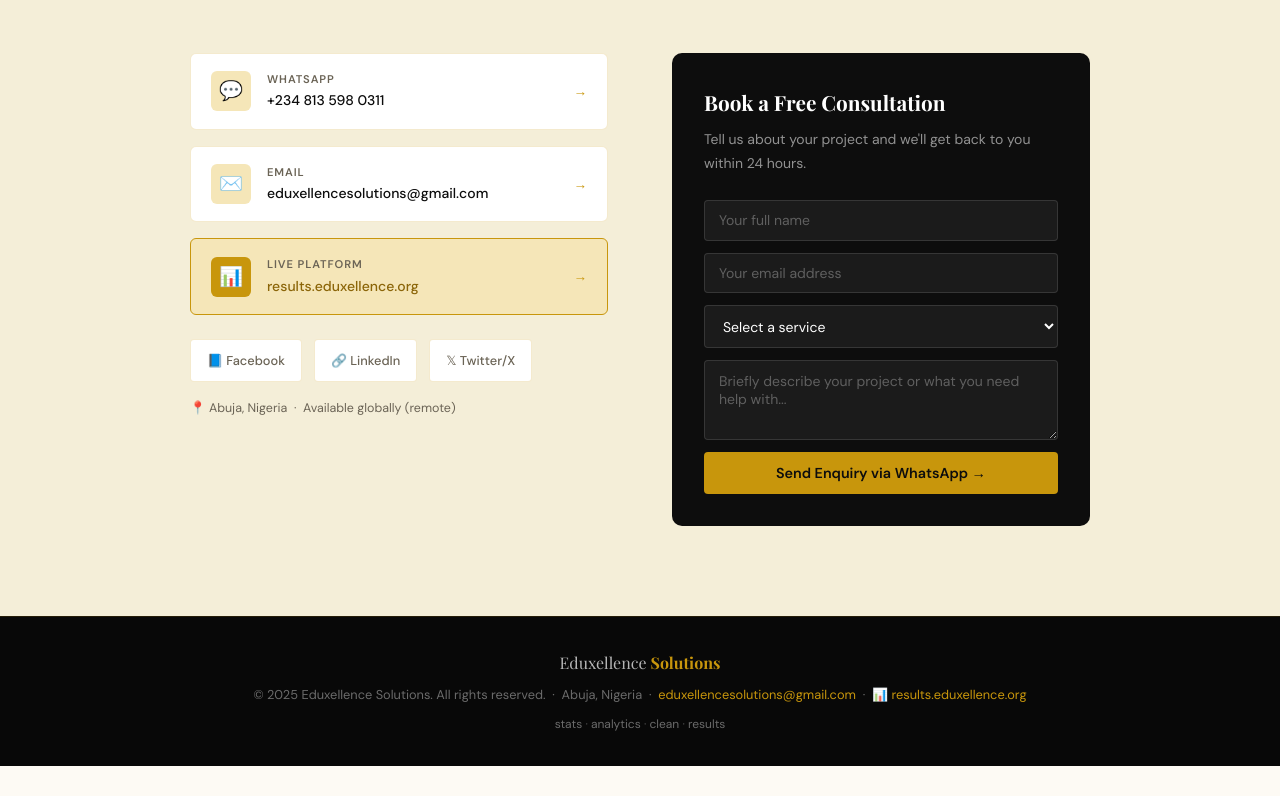
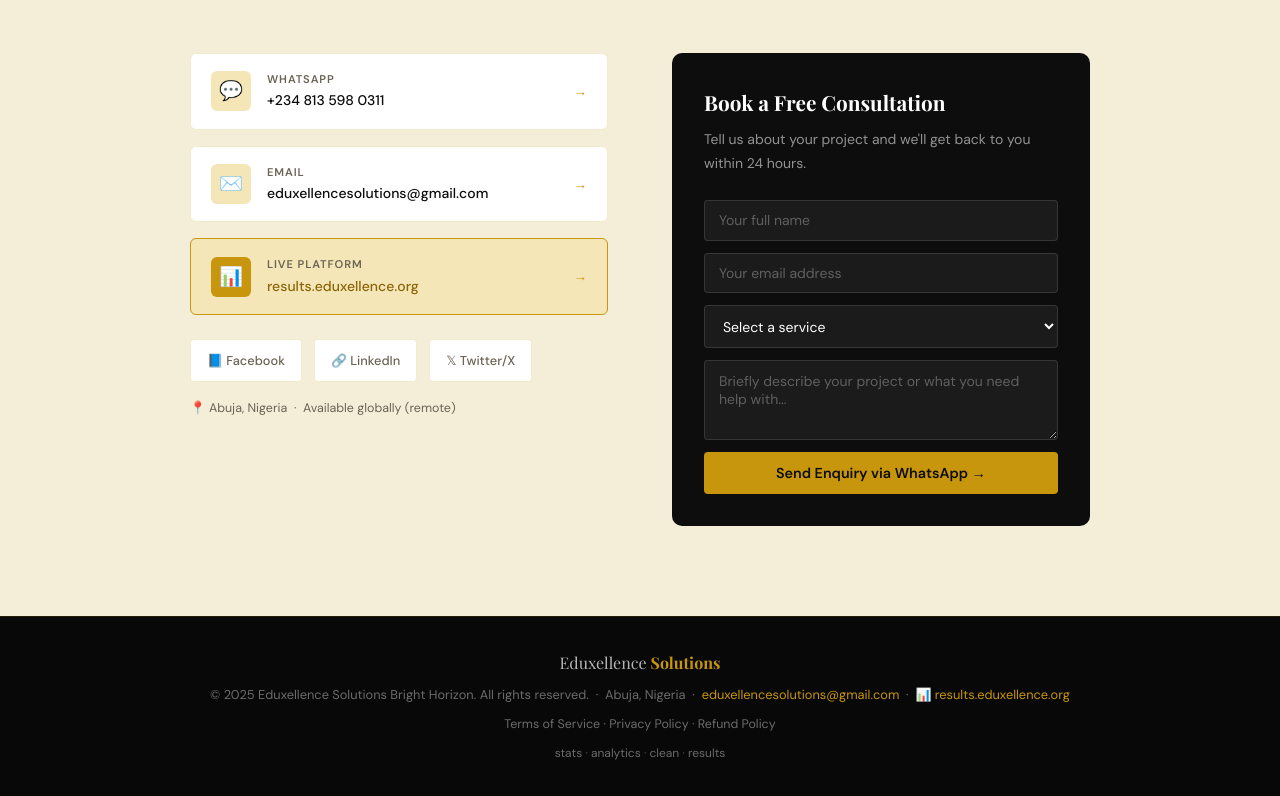
Before and after one commit to jesylvesterboy-source/my-website, a plain HTML site: page index.html in a window 1280 px wide. Shown: the part 7129-7925 px from the top of the page. Before the commit the page ends 7895 px from the top, so only its background shows below. Drawn offline with nearby package versions, Linux system fonts and the light colour scheme.

Commit message:
Update index.html

```diff
--- a/index.html
+++ b/index.html
@@ -954,9 +954,14 @@
   <p style="margin-bottom:0.5rem; font-family:'Playfair Display',serif; font-size:1rem; color:rgba(255,255,255,0.7);">
     Eduxellence <strong>Solutions</strong>
   </p>
-  <p>© 2025 Eduxellence Solutions. All rights reserved. &nbsp;·&nbsp; Abuja, Nigeria &nbsp;·&nbsp;
+  <p>© 2025 Eduxellence Solutions Bright Horizon. All rights reserved. &nbsp;·&nbsp; Abuja, Nigeria &nbsp;·&nbsp;
     <a href="mailto:eduxellencesolutions@gmail.com">eduxellencesolutions@gmail.com</a> &nbsp;·&nbsp;
     <a href="https://results.eduxellence.org" target="_blank">📊 results.eduxellence.org</a>
+  </p>
+  <p style="margin-top:0.5rem; font-size:0.78rem;">
+    <a href="/terms" style="color:rgba(255,255,255,0.4);">Terms of Service</a> ·
+    <a href="/privacy" style="color:rgba(255,255,255,0.4);">Privacy Policy</a> ·
+    <a href="/refund" style="color:rgba(255,255,255,0.4);">Refund Policy</a>
   </p>
   <p style="margin-top:0.5rem; font-size:0.75rem; color:rgba(255,255,255,0.3);">
     <a href="https://stats.eduxellence.org" target="_blank" style="color:rgba(255,255,255,0.4);">stats</a> ·
```
